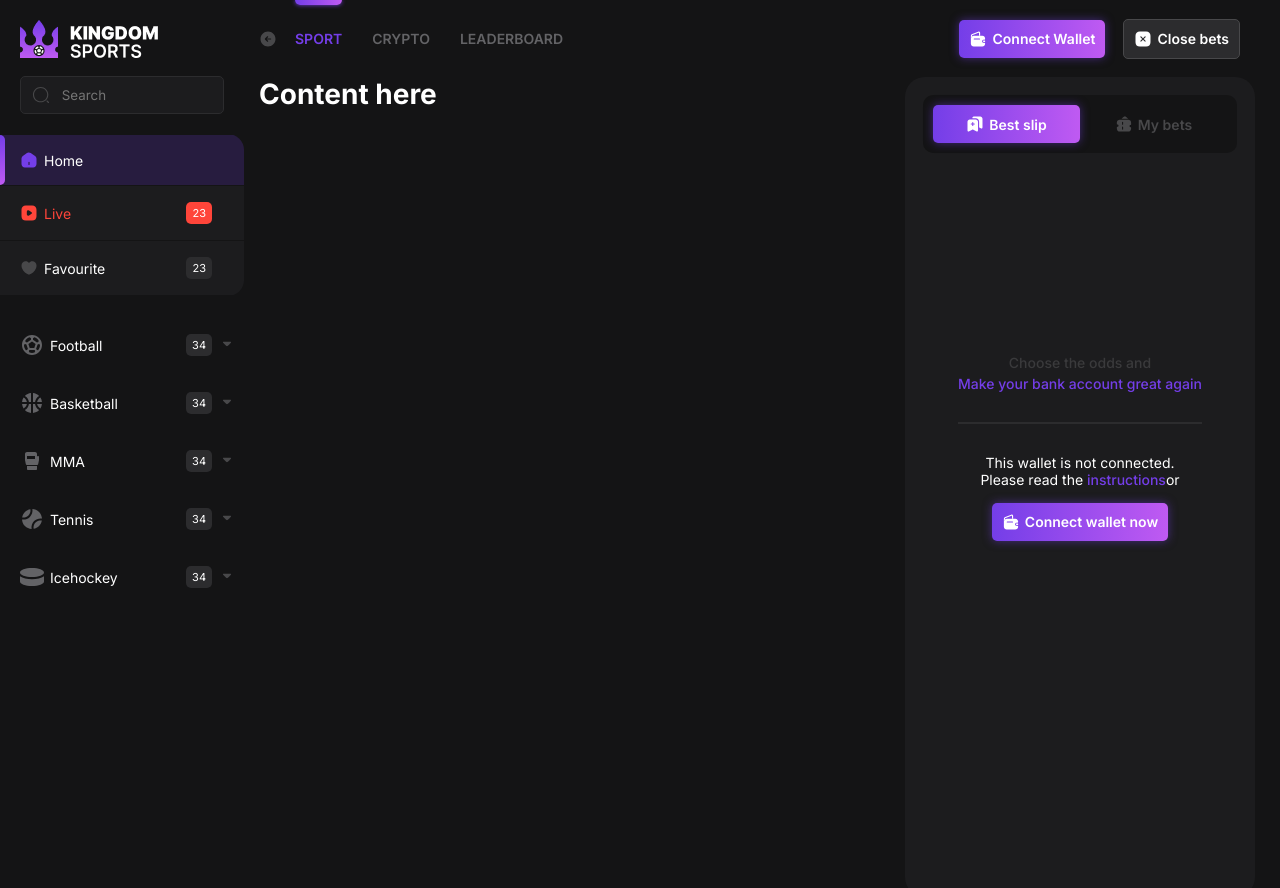
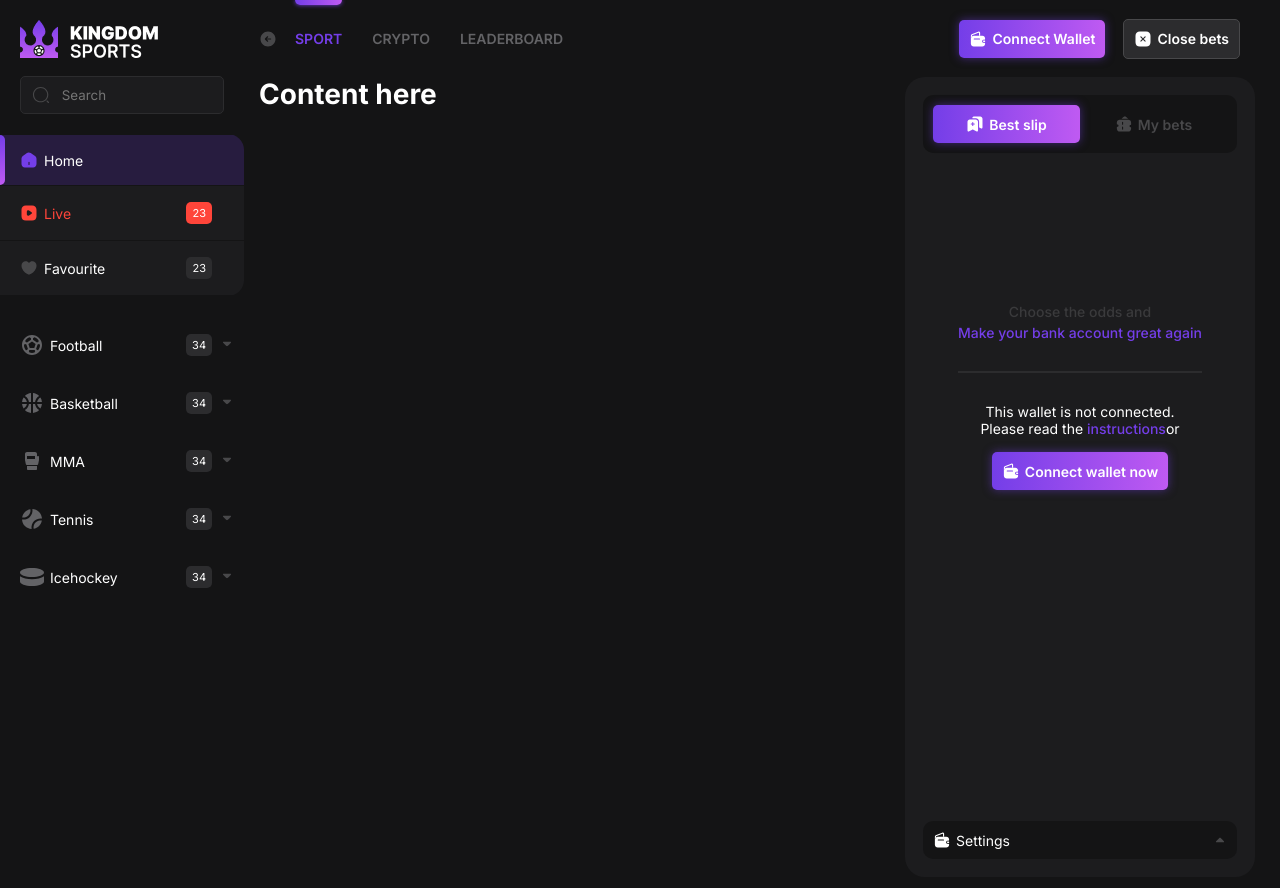
Before and after one commit to muhammad-junaid1/kingdom-sport, a React (Create React App) app: page / in a window 1280 px wide. Both pictures are taken after a click on the button "Show bets". Shown: the top 888 px of the page. Built offline with nearby package versions, Linux system fonts and the light colour scheme.

Commit message:
bets-container bottom

```diff
--- a/src/components/BetsContainer.jsx
+++ b/src/components/BetsContainer.jsx
@@ -36,6 +36,10 @@ const BetsContainer = ({ isConnected }) => {
             )}
           </div>
         </div>
+        <div className="bets__footer">
+            <p><SVGIcons.EmptyWallet/> <span>Settings</span></p>
+            <SVGIcons.ArrowUp/>
+        </div>
       </div>
     </>
   );
--- a/src/components/SvgIcons.jsx
+++ b/src/components/SvgIcons.jsx
@@ -129,7 +129,7 @@ const ArrowUp = ({ color }) => {
       >
         <path
           d="M10.8967 8.15481L9.02425 6.28231L7.88092 5.13314C7.39675 4.64898 6.60925 4.64898 6.12508 5.13314L3.10342 8.15481C2.70675 8.55148 2.99258 9.22814 3.54675 9.22814H6.81925H10.4534C11.0134 9.22814 11.2934 8.55148 10.8967 8.15481Z"
-          fill="#4E2D93"
+          fill="currentColor"
         />
       </svg>
     </>
--- a/src/css/BetsContainer.css
+++ b/src/css/BetsContainer.css
@@ -1,10 +1,13 @@
 .bets {
-  height: 820px;
+  height: 800px;
   width: 350px;
   margin-right: 25px;
   background: #1C1C1E;
   padding: 18px;
   border-radius: 20px;
+  display: flex;
+  flex-direction: column;
+  justify-content: flex-start;
 }
 
 .bets__header {
@@ -25,10 +28,9 @@
 }
 
 .bets__body.not-connected-wrapper {
+    padding-top: 150px;
     display: flex;
     justify-content: center;
-    align-items: center;
-    height: 75%;
 }
 
 .not-connected {
@@ -51,3 +53,25 @@
 .not-connected .btn-primary {
     margin-top: 15px;
 }
+
+.bets__footer {
+    justify-self: flex-end;
+    display: flex;
+    align-items: center;
+    justify-content: space-between;
+    background: var(--page-bg);
+    padding: 10px;
+    border-radius: 10px;
+    cursor: pointer;
+}
+
+.bets__footer p {
+    display: flex;
+    align-items: center;
+    justify-content: center;
+    margin: 0;
+}
+
+.bets__footer span {
+    margin-left: 5px;
+}
```
